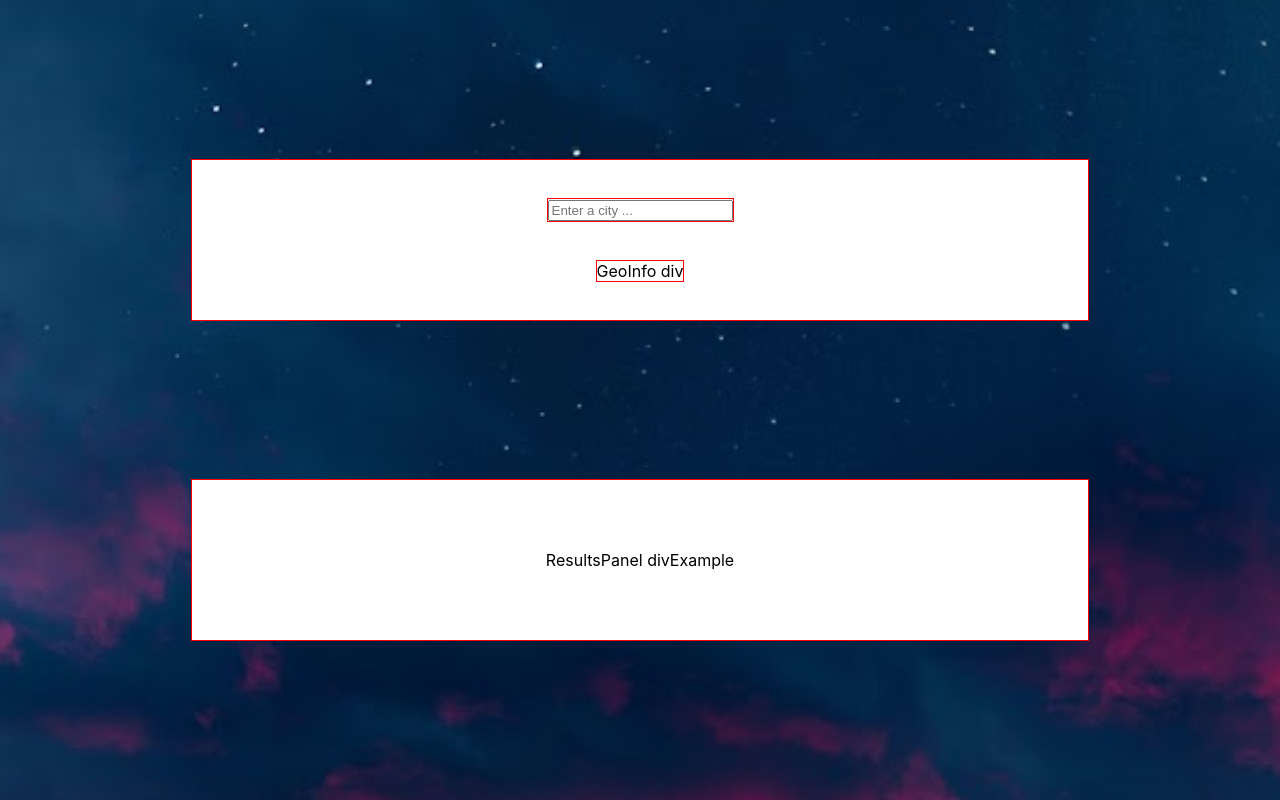
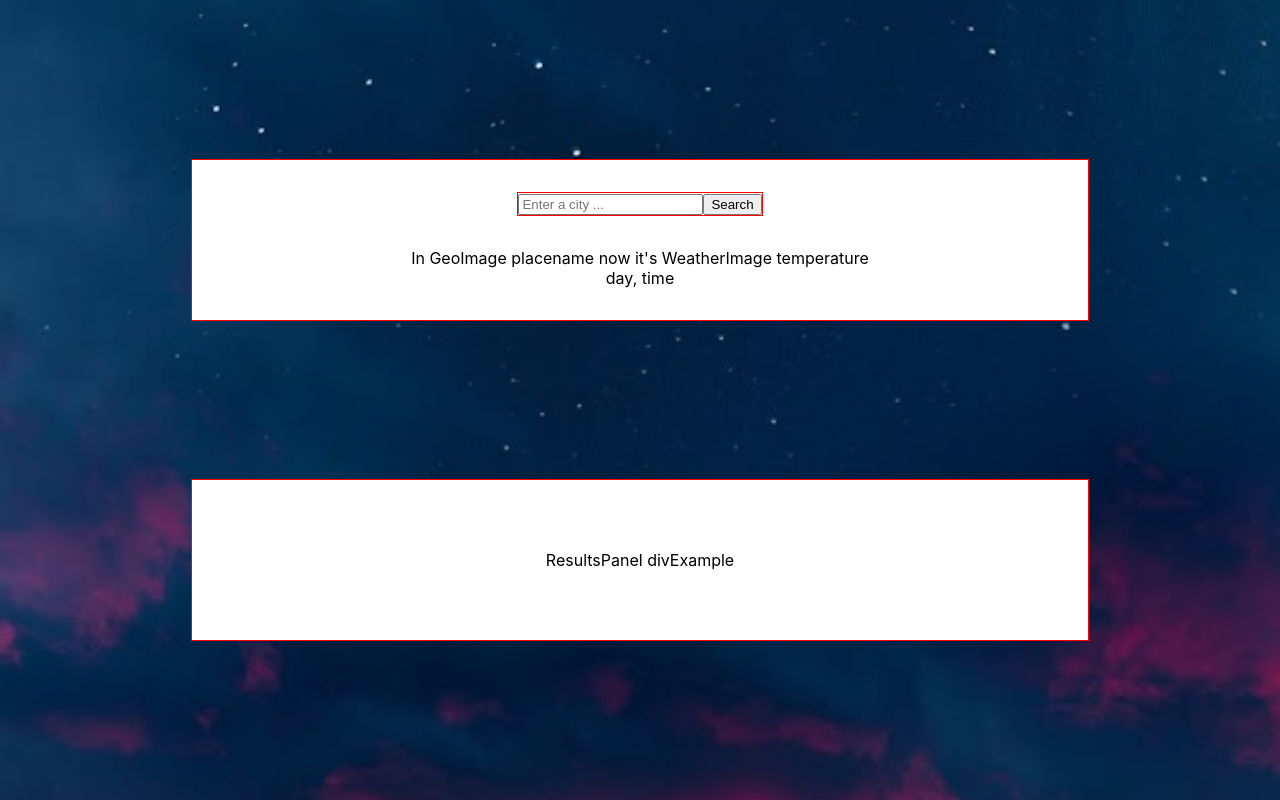
Before and after one commit to katfay/kats-weather-site-react, a React (Create React App) app: page / in a window 1280 px wide. Built offline with nearby package versions, Linux system fonts and the light colour scheme.

Commit message:
Call it a day

```diff
--- a/src/GeoInfo.css
+++ b/src/GeoInfo.css
@@ -0,0 +1,15 @@
+.GeoInfo {
+  display: flex;
+  flex-direction: column;
+  align-items: center;
+}
+
+/*
+.GeoInfo div {
+  border: solid 1px blue;
+}
+
+.GeoInfo span {
+  border: solid 1px red;
+}
+*/
--- a/src/GeoInfo.js
+++ b/src/GeoInfo.js
@@ -1,5 +1,16 @@
 import "./GeoInfo.css";
 
 export default function GeoInfo() {
-  return <div className="Search">GeoInfo div</div>;
+  return (
+    <div className="GeoInfo">
+      <div>
+        In <span>GeoImage </span>
+        <span>placename</span> now it's <span>WeatherImage</span>{" "}
+        <span>temperature</span>
+      </div>
+      <div>
+        <span>day</span>, <span>time</span>
+      </div>
+    </div>
+  );
 }
--- a/src/Search.css
+++ b/src/Search.css
@@ -1,4 +1,3 @@
 .Search {
-  display: flex;
   border: solid 1px red;
 }
--- a/src/Search.js
+++ b/src/Search.js
@@ -5,6 +5,9 @@ export default function Search() {
     <div className="Search">
       <form>
         <input type="search" placeholder="Enter a city ..." id="" />
+        <button type="submit" id="">
+          Search
+        </button>
       </form>
     </div>
   );
```
